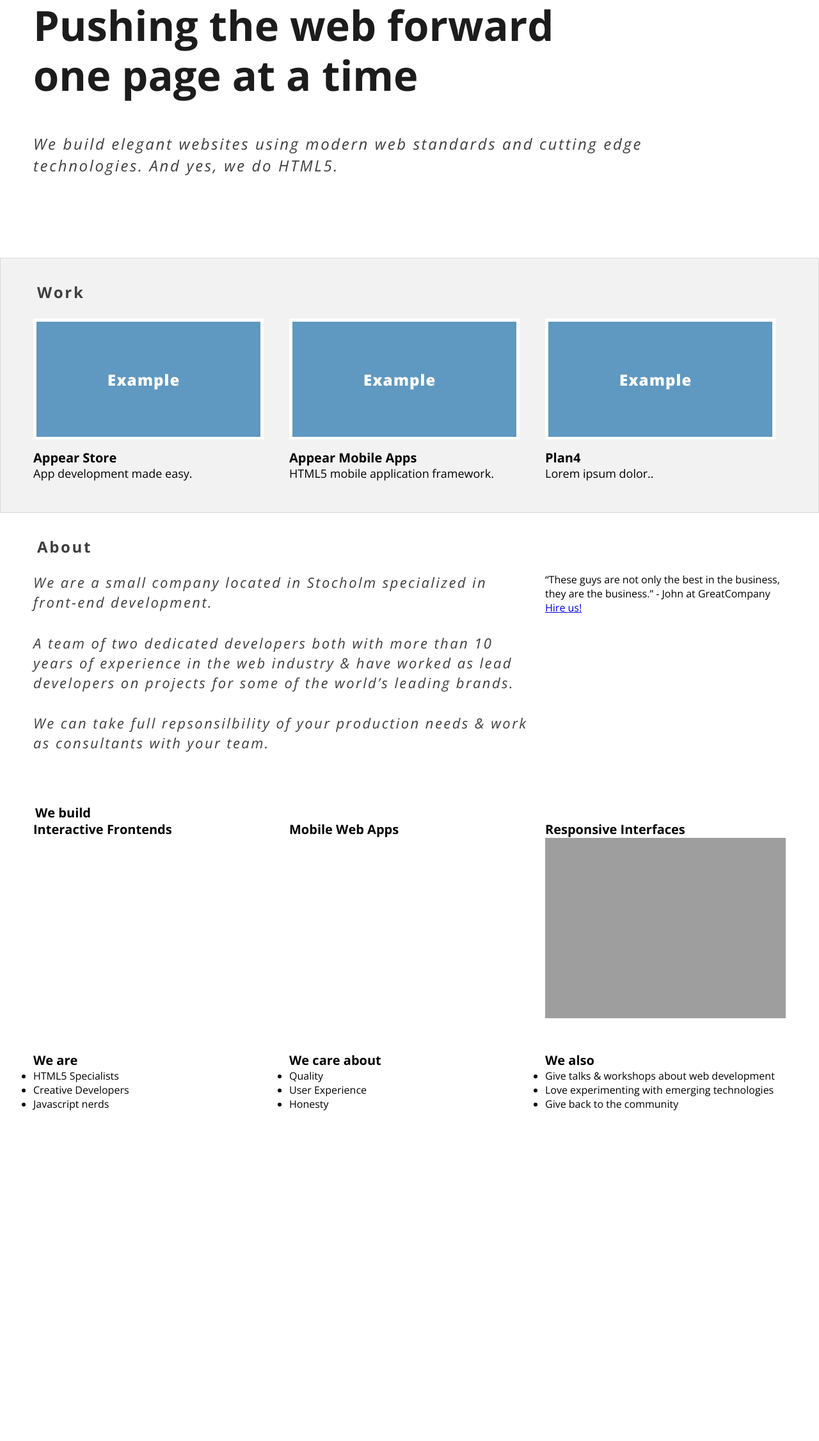
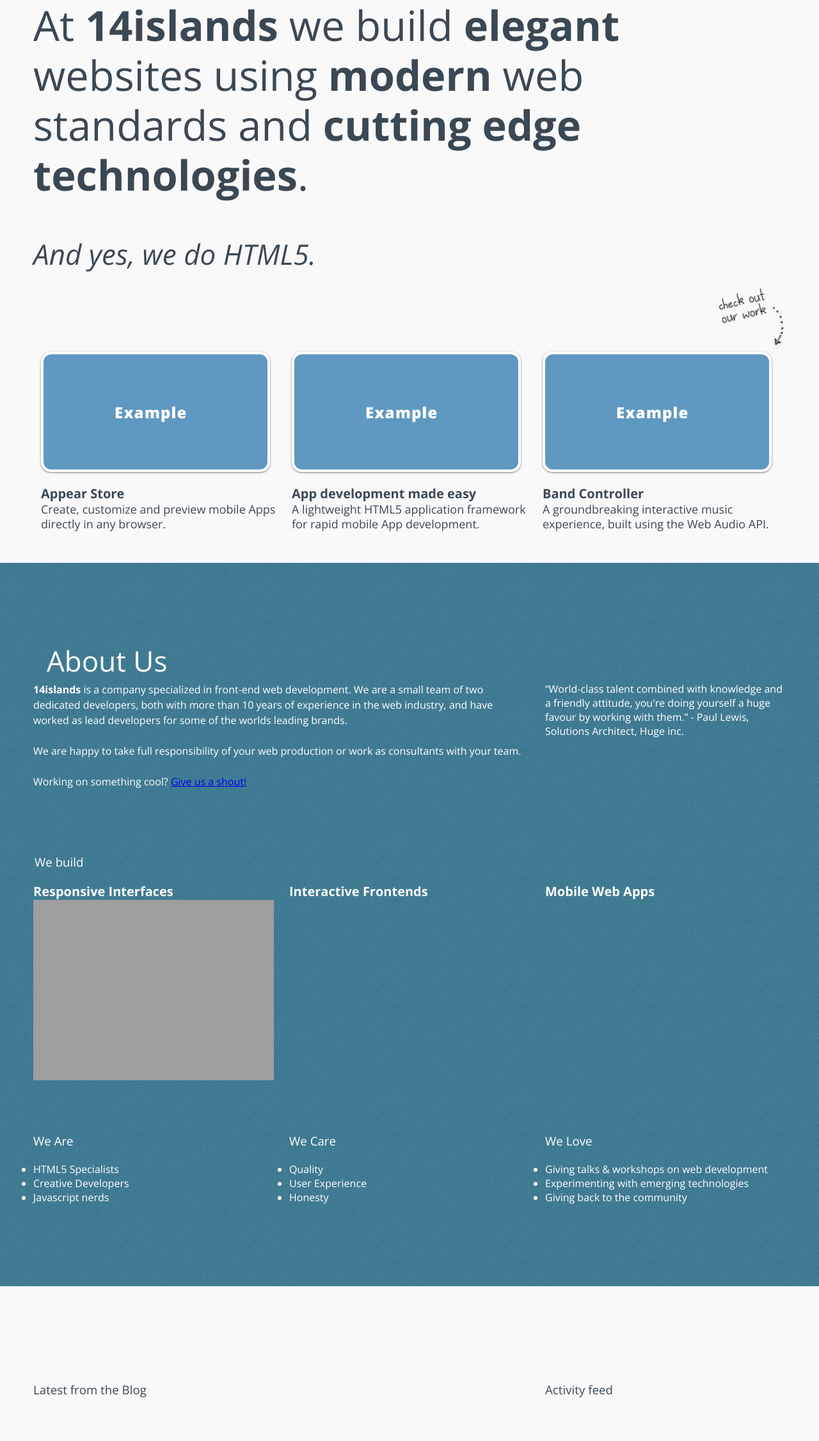
Before and after one commit to 14islands/14islands-com-v1, a PHP site: page / in a window 1280 px wide. Shown: the part 128-2381 px from the top of the page at 64% size. Before the commit the page ends 1864 px from the top, so only its background shows below. Run offline with PHP 8.4, Linux system fonts and the light colour scheme; grey boxes are pictures that could not be loaded.

Commit message:
Added Work thumbnail style, blue background, adjusted font weight and sizes.

```diff
--- a/css/style.css
+++ b/css/style.css
@@ -17,38 +17,54 @@
   -ms-box-sizing: border-box;
   box-sizing: border-box;
 }
-body {
+/*
+* Colors
+*/body {
+  color: #3b4854;
+  background: #f9f9f9;
   font-family: 'Open Sans', sans-serif;
   font-size: 1em;
+  /* more crisp font rendering please! */
+
+  -webkit-font-smoothing: antialiased;
 }
 /*
-* Colors
-*//*
 * Base typography
 */
+h1,
+h2,
+h3 {
+  font-weight: 300;
+}
+b {
+  font-weight: 700;
+}
 h1 {
   /* 65px */
 
   font-size: 4.0625em;
   line-height: 1.2em;
-  color: #1c1c1c;
   padding-bottom: .8em;
+}
+h2 {
+  font-size: 2.75em;
 }
 h2,
 h3,
 p {
-  font-size: 1.5em;
-  line-height: 1.4em;
-  font-weight: normal;
-  letter-spacing: 0.11em;
-  color: #3e3e3e;
+  line-height: 1.5em;
+  color: #3b4854;
 }
-h2,
-p {
-  font-style: italic;
+.inverted {
+  color: #ffffff;
+}
+.inverted h1,
+.inverted h2,
+.inverted h3,
+.inverted p {
+  color: #ffffff;
 }
 h3 {
-  font-weight: bold;
   padding-top: 1.5em;
   padding-bottom: 1em;
 }
@@ -63,7 +79,7 @@ h5 {
   font-weight: normal;
 }
 p {
-  font-size: 1.375em;
+  font-size: 16px;
   padding-bottom: 1.5em;
 }
 /*
@@ -160,6 +176,9 @@ p {
 
   width: 33.333333333333336%;
 }
+article {
+  padding: 120px 0 80px 0;
+}
 /*
 * Header
 */
@@ -169,9 +188,6 @@ header {
 /*
 * Intro
 */
-#intro {
-  padding-bottom: 8em;
-}
 #intro h2 {
   /* Dont want it to
 	strech to wide */
@@ -183,8 +199,6 @@ header {
 */
 #work {
   *zoom: 1;
-  background: #f2f2f2;
-  border: 1px solid #d9d9d9;
 }
 #work:before,
 #work:after {
@@ -194,17 +208,43 @@ header {
 #work:after {
   clear: both;
 }
-#work figure > img {
+#work h2 {
+  position: relative;
+}
+#work h2 span {
+  position: absolute;
+  clip: rect(1px 1px 1px 1px);
+}
+#work h2:after {
+  position: absolute;
+  content: "";
+  top: -100px;
+  right: 0;
+  height: 98px;
+  width: 105px;
+  background: url('assets/checkout.png');
+}
+#work figure .border {
+  display: inline-block;
+  background: white;
+  padding: 0.25em;
+  margin-bottom: 1em;
+  border-radius: 0.9375em;
+  box-shadow: 0 1px 3px rgba(0, 0, 0, 0.5);
+}
+#work figure img {
   -webkit-box-sizing: border-box;
   -moz-box-sizing: border-box;
   -o-box-sizing: border-box;
   -ms-box-sizing: border-box;
   box-sizing: border-box;
+  border-radius: 0.75em;
   display: block;
   max-width: 100%;
-  padding: .3em;
-  margin-bottom: 1em;
-  background: white;
+  margin: 0;
+}
+#about {
+  background: #407a93 url('assets/background-blue.jpg');
 }
 /*
 * Breakpoint - Widescreen
--- a/index.html
+++ b/index.html
@@ -10,7 +10,7 @@
 		<meta name="description" content="Pushing the web forward."/>
 		<meta name="viewport" content="width=device-width, initial-scale=1"/>
 
-		<link href='http://fonts.googleapis.com/css?family=Open+Sans:300italic,400italic,600italic,700italic,800italic,400,300,600,700,800' rel='stylesheet' type='text/css'>
+		<link href='http://fonts.googleapis.com/css?family=Open+Sans:300italic,400italic,400,300,700' rel='stylesheet' type='text/css'>
 
 		<link rel="stylesheet" href="css/normalize.css">
 		<link rel="stylesheet" href="css/style.css">
@@ -38,13 +38,10 @@
 			<div class="column-wide">
 
 				<h1>
-					Pushing the web forward <br />
-					one page at a time
+					At <b>14islands</b> we build <b>elegant</b> websites using <b>modern</b> web standards and <b>cutting edge technologies</b>.
 				</h1>
-
 				<h2>
-					We build elegant websites using modern web standards and
-		            cutting edge technologies. And yes, we do HTML5.
+					<i>And yes, we do HTML5.</i>
 		    </h2>
 
 			</div>
@@ -53,18 +50,19 @@
 
 		<div id="work">
 
-			<article class="wrapper" >
-				<h3 class="column-wide">Work</h3>
+			<article class="wrapper column-wide">
+
+				<h2><span>Featured Work</span></h2>
 
 				<section class="column-third">
 
 					<figure>
-
-						<img src="img/work/work-example.png" alt="Work example" >
-
+						<div class="border">
+							<img src="img/work/work-example.png" alt="Work example">
+						</div>
 						<figcaption>
 							<h4>Appear Store</h4>
-	                        <h5>App development made easy.</h5>
+							<h5>Create, customize and preview mobile Apps directly in any browser.</h5>
 						</figcaption>
 
 					</figure>
@@ -74,12 +72,12 @@
 				<section class="column-third">
 
 					<figure>
-
+						<div class="border">
 							<img src="img/work/work-example.png" alt="Work example" >
-
+						</div>
 						<figcaption>
-	                        <h4>Appear Mobile Apps</h4>
-	                        <h5>HTML5 mobile application framework.</h5>
+							<h4>App development made easy</h4>
+							<h5>A lightweight HTML5 application framework for rapid mobile App development.</h5>
 						</figcaption>
 
 					</figure>
@@ -89,12 +87,12 @@
 				<section class="column-third">
 
 					<figure>
-
+						<div class="border">
 							<img src="img/work/work-example.png" alt="Work example" >
-
+						</div>
 						<figcaption>
-	                        <h4>Plan4</h4>
-	                        <h5>Lorem ipsum dolor..</h5>
+							<h4>Band Controller</h4>
+							<h5>A groundbreaking interactive music experience, built using the Web Audio API.</h5>
 						</figcaption>
 
 					</figure>
@@ -106,34 +104,30 @@
 
 		</div>
 
-		<article id="about">
+		<article id="about" class="inverted">
 
 			<section class="wrapper" >
 
-				<h3 class="column-wide">About</h3>
+				<h2 class="column-wide">About Us</h2>
 
 				<div class="column-two" >
 					<p>
-						We are a small company located in Stocholm specialized in front-end development.
+						<b>14islands</b> is a company specialized in front-end web development. We are a small team of two dedicated developers, both with more than 10 years of experience in the web industry, and have worked as lead developers for some of the worlds leading brands.
 					</p>
 					<p>
-						A team of two dedicated developers both with more than 10 years of experience in the web industry & have worked as lead developers on projects for some of the world’s leading brands.
+						We are happy to take full responsibility of your web production or work as consultants with your team.
 					</p>
 					<p>
-						We can take full repsonsilbility of your production needs & work as consultants with your team.
+						Working on something cool? <a href="#contact">Give us a shout!</a>
 					</p>
 				</div>
 
 				<div class="column-third" >
 
 					<blockquote>
-		            	<q>These guys are not only the best in the business, they are the business.</q>
-		            	<span>- John at GreatCompany</span>
+						<q>World-class talent combined with knowledge and a friendly attitude, you're doing yourself a huge favour by working with them.</q>
+						<span>- Paul Lewis, Solutions Architect, Huge inc.</span>
 					</blockquote>
-
-		          	<a href="#">
-		          		Hire us!
-		          	</a>
 
 				</div>
 
@@ -141,15 +135,7 @@
 
 			<section class="wrapper" >
 
-				<h4 class="column-wide">We build</h4>
-
-				<div class="column-third" >
-					<h4>Interactive Frontends</h4>
-				</div>
-
-				<div class="column-third" >
-					<h4>Mobile Web Apps</h4>
-				</div>
+				<h3 class="column-wide">We build</h3>
 
 				<div class="column-third" >
 					<h4>Responsive Interfaces</h4>
@@ -163,12 +149,22 @@
 					</object>
 				</div>
 
+				<div class="column-third" >
+					<h4>Interactive Frontends</h4>
+				</div>
+
+				<div class="column-third" >
+					<h4>Mobile Web Apps</h4>
+				</div>
+
+
+
 			</section>
 
 			<section class="wrapper" >
 
 				<div class="column-third" >
-					<h4>We are</h4>
+					<h3>We Are</h3>
 					<ul>
 						<li>HTML5 Specialists</li>
 						<li>Creative Developers</li>
@@ -177,7 +173,7 @@
 				</div>
 
 				<div class="column-third" >
-					<h4>We care about</h4>
+					<h3>We Care</h3>
 					<ul>
 						<li>Quality</li>
 						<li>User Experience</li>
@@ -186,14 +182,26 @@
 				</div>
 
 				<div class="column-third" >
-					<h4>We also</h4>
+					<h3>We Love</h3>
 					<ul>
-						<li>Give talks & workshops about web development</li>
-						<li>Love experimenting with emerging technologies</li>
-						<li>Give back to the community</li>
+						<li>Giving talks & workshops on web development</li>
+						<li>Experimenting with emerging technologies</li>
+						<li>Giving back to the community</li>
 					</ul>
 				</div>
 
+			</section>
+
+		</article>
+
+
+		<article class="wrapper">
+
+			<section class="column-two">
+				<h3>Latest from the Blog</h3>
+			</section>
+			<section class="column-third">
+				<h3>Activity feed</h3>
 			</section>
 
 		</article>
--- a/less/style.less
+++ b/less/style.less
@@ -9,55 +9,67 @@
 
 
 
+/*
+* Colors
+*/
+
+@black: #3b4854;
+@white: #fff;
+@bronze: #d1c9aa;
+@green: #4fa331;
+@blue: #407a93;
+@bg-light: #f9f9f9;
+@bg-blue: #407a93 url('assets/background-blue.jpg');
 
 
 body {
+	color: @black;
+	background: @bg-light;
 	font-family: 'Open Sans', sans-serif;
 	font-size: 1em;
+
+	/* more crisp font rendering please! */
+	-webkit-font-smoothing: antialiased;
 }
 
 
 
-/*
-* Colors
-*/
-
-@light: #F2F2F2;
-@silver: #D9D9D9;
 
 /*
 * Base typography
 */
+h1, h2, h3 {
+	font-weight: 300;
+}
+b {
+	font-weight: 700;
+}
 
 h1 {
 	/* 65px */
 	font-size: ( 65 / @font-size ) * @em;
 	line-height: 1.2em;
-
-	color: #1c1c1c;
-
 	padding-bottom: .8em;
 }
 
+h2 {
+	font-size: ( 44 / @font-size ) * @em;
+}
+
 h2, h3, p {
-	font-size: ( 24 / @font-size ) * @em;
-	line-height: 1.4em;
+	line-height: 1.5em;
+	color: @black;
+}
 
-	font-weight: normal;
-	letter-spacing: 0.11em;
-	color: #3e3e3e;
-
+.inverted {
+	color: @white;
+	h1, h2, h3, p {
+		color: @white;
+	}
 }
 
 
-h2, p {
-	font-style: italic;
-}
-
 h3 {
-	font-weight: bold;
-
-
 	padding-top: 1.5em;
 	padding-bottom: 1em;
 }
@@ -75,8 +87,7 @@ h5 {
 }
 
 p {
-	font-size: ( 22 / @font-size ) * @em;
-
+	font-size: @font-size * @px;
 	padding-bottom: 1.5em;
 }
 
@@ -130,6 +141,9 @@ p {
 }
 
 
+article {
+	padding: 120px 0 80px 0;
+}
 
 
 
@@ -148,7 +162,6 @@ header {
 */
 
 #intro {
-	padding-bottom: 8em;
 }
 
 #intro h2 {
@@ -167,28 +180,53 @@ header {
 #work {
 	.clearfix;
 
-	background: @light;
-	border: 1px solid @silver;
-
-
+	h2 {
+		position: relative;
+		span {
+			position: absolute;
+			clip: rect(1px 1px 1px 1px);
+		}
+		&:after {
+			position: absolute;
+			content: "";
+			top: -100px;
+			right: 0;
+			height: 98px;
+			width: 105px;
+			background: url('assets/checkout.png');
+		}
+	}
 }
-
-
 
 #work figure {
 
 }
 
-#work figure > img {
-	.border-box;
+#work figure {
 
-	display: block;
-	max-width: 100%;
-	padding: .3em;
-	margin-bottom: 1em;
+	.border {
+		display: inline-block;
+		background: white;
+		padding: ( 4 / @font-size ) * @em;
+		margin-bottom: 1em;
+		border-radius: (15 / @font-size ) * @em;
+		box-shadow: 0 1px 3px rgba(0,0,0,.5);
+	}
 
-	background: white;
+	img {
+		.border-box;
+		border-radius: (12 / @font-size ) * @em;
+		display: block;
+		max-width: 100%;
+		margin: 0;
+	}
 }
+
+#about {
+	background: @bg-blue;
+}
+
+
 
 
 /*
```
Also changed, not shown: css/assets/background-blue.jpg (added), css/assets/checkout.png (added), 1 other file. Lines whose indentation alone changed are shown as unchanged.
